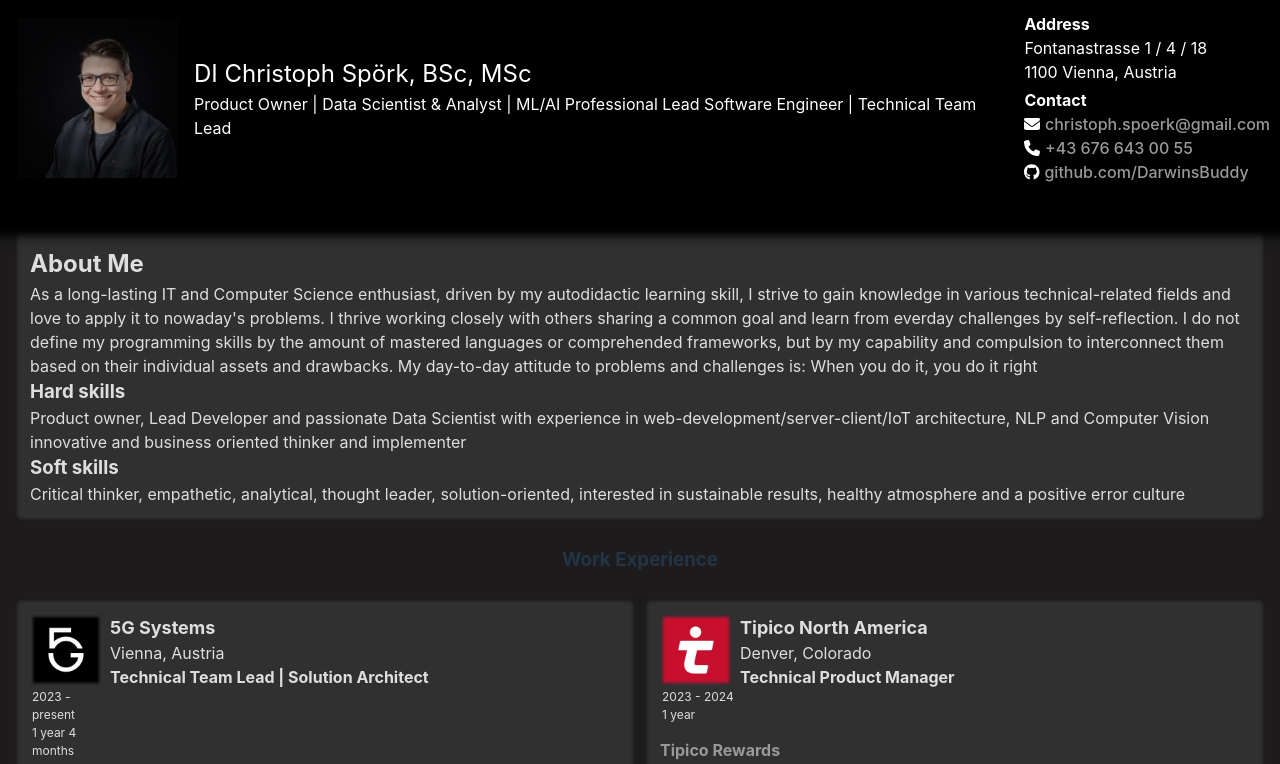
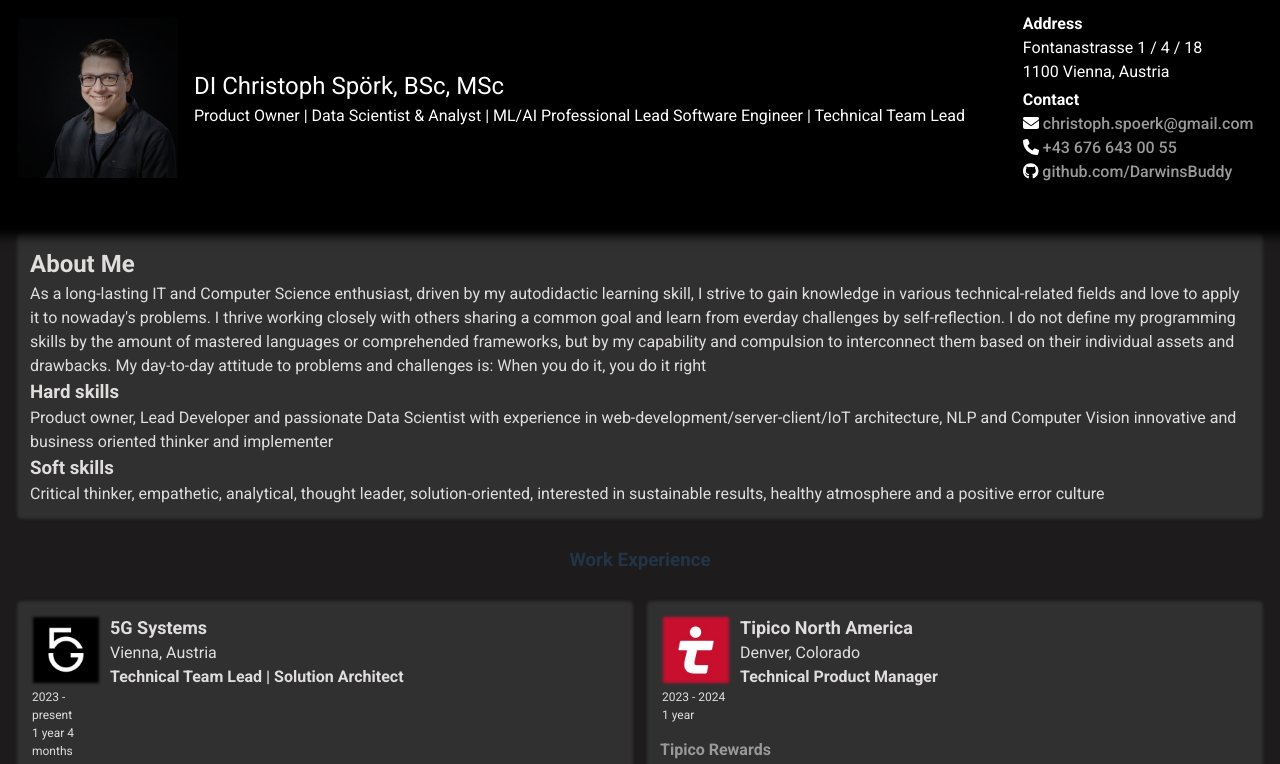
Before and after one commit to DarwinsBuddy/darwinsbuddy.github.io, a React (Vite) app: page / in a window 1280 px wide. Shown: the top 764 px of the page. Built offline with nearby package versions, Linux system fonts and the light colour scheme.

Commit message:
Add Roboto font

```diff
--- a/index.html
+++ b/index.html
@@ -3,6 +3,9 @@
   <head>
     <meta charset="UTF-8" />
     <link rel="icon" type="image/svg+xml" href="/vite.svg" />
+    <link rel="preconnect" href="https://fonts.googleapis.com">
+    <link rel="preconnect" href="https://fonts.gstatic.com" crossorigin>
+    <link href="https://fonts.googleapis.com/css2?family=Roboto:ital,wght@0,100;0,300;0,400;0,500;0,700;0,900;1,100;1,300;1,400;1,500;1,700;1,900&display=swap" rel="stylesheet">
     <meta name="viewport" content="width=device-width, initial-scale=1.0" />
     <title>Christoph Spörk | CV</title>
   </head>
--- a/src/index.css
+++ b/src/index.css
@@ -1,5 +1,5 @@
 :root {
-  font-family: Inter, system-ui, Avenir, Helvetica, Arial, sans-serif;
+  font-family: "Roboto", system-ui, Avenir, Helvetica, Arial, sans-serif;
   line-height: 1.5;
   font-weight: 400;
 
```
